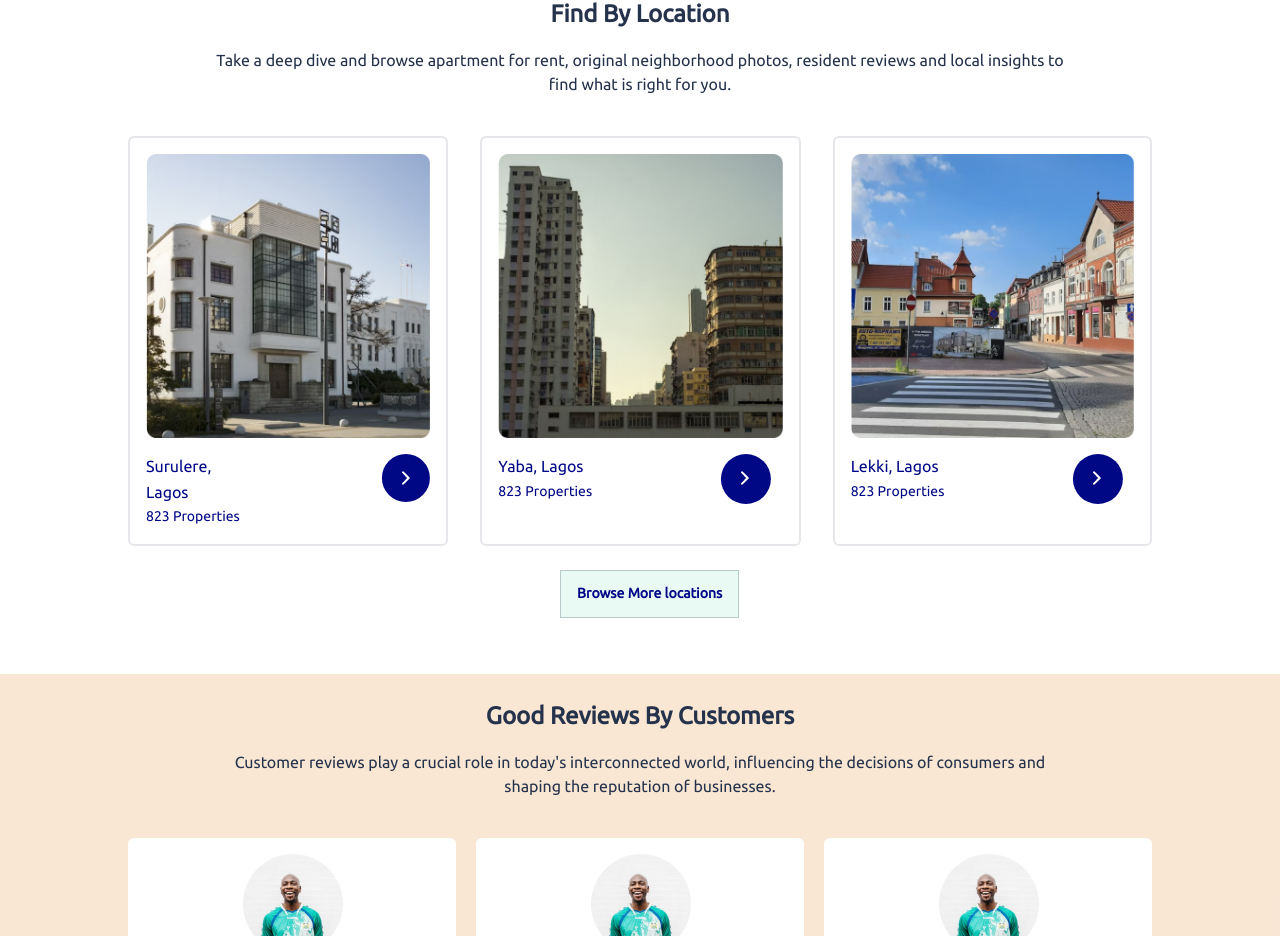
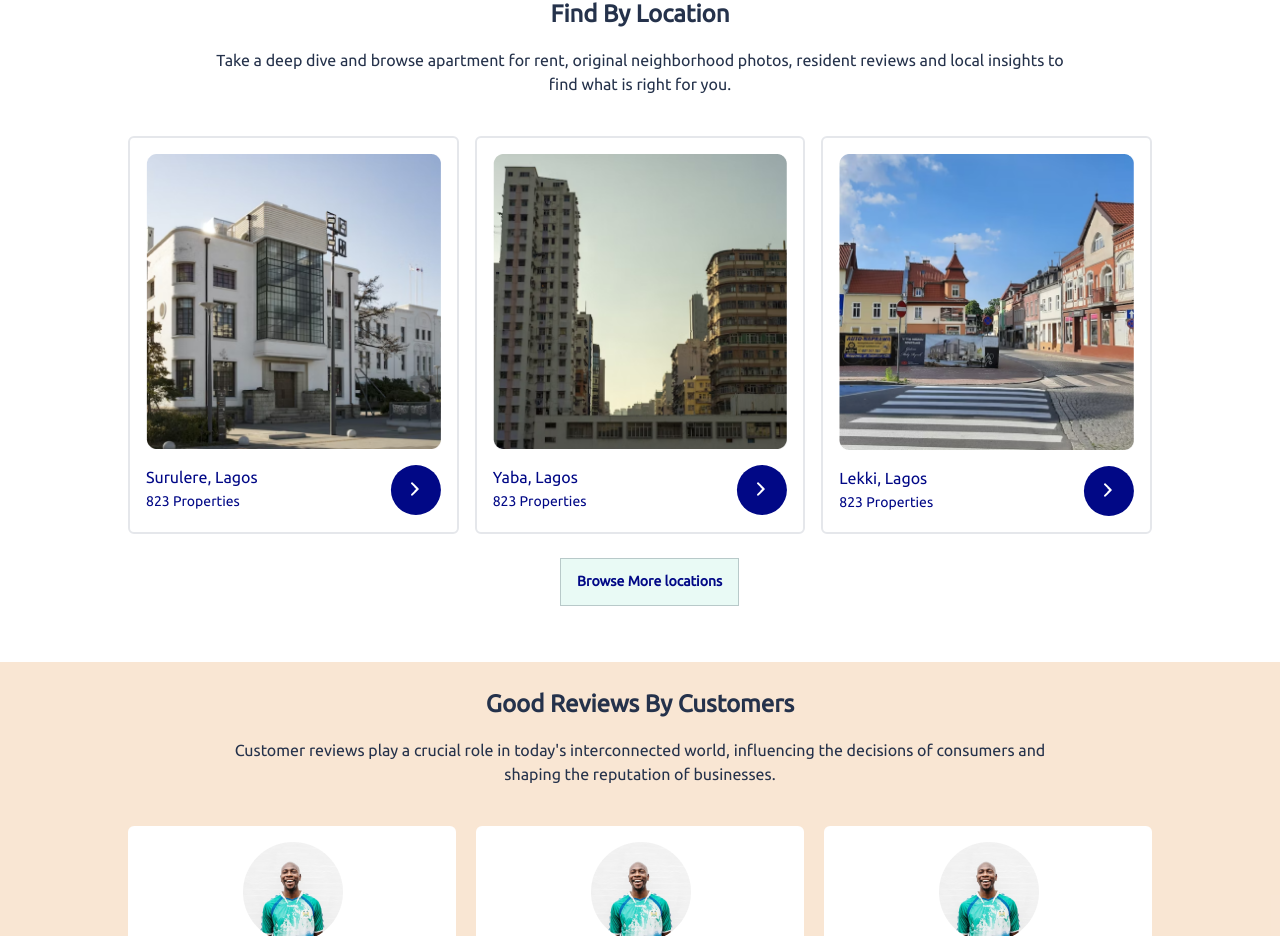
Before and after one commit to lazynerd-studios/Co-Habit-Landing, a React (Vite) app: page / in a window 1280 px wide. Shown: the part 2154-3090 px from the top of the page. Built offline with nearby package versions, Linux system fonts and the light colour scheme.

Commit message:
Update Home.jsx

```diff
--- a/src/Components/Home/Home.jsx
+++ b/src/Components/Home/Home.jsx
@@ -395,13 +395,15 @@ const Home = () => {
               find what is right for you.
             </p>
 
-            <div className="laptop:flex gap-8">
+            <div className="grid grid-cols-1 gap-6 laptop:grid-cols-3 tablet:grid-cols-2 laptop:gap-4">
+
+              {/* <div className="laptop:flex gap-8"> */}
               {/* 01 */}
-              <div className="border-2 rounded-md laptop:mt-0 mt-8 p-4 laptop:w-[] w-[]">
-                <img src={Building11} className="laptop:w-[] w-[]" alt="building-1" />
+              <div className="border-2 rounded-md mt-6 laptop:mt-0 p-4 laptop:w-[] w-[]">
+                <img src={Building11} className="laptop:w-[] w-[]" alt="building-2" />
 
-                <div className="flex pt-4">
-                  <span className="laptop:mr-[8rem] mr-[8.5rem]">
+                <div className="flex pt-4 justify-between">
+                  <span className="laptop:mr-[rem] mr-[rem]">
                     <p className="text-[#010886] font-normal leading-[1.6rem]">
                       Surulere, Lagos
                     </p>
@@ -410,18 +412,18 @@ const Home = () => {
                     </p>
                   </span>
                   <span className="laptop:ml-[]">
-                    <img src={ArrowLeft} className="absolute laptop:ml-3 laptop:mt-3 mt-3 ml-3 laptop:w-[] w-[]" alt="arrow-left" />
+                    <img src={ArrowLeft} className="absolute laptop:ml-3 my-3 mx-3 laptop:w-[] w-[]" alt="arrow-left" />
                     <img src={BlueCircle} className="laptop:w-[] w-[]" alt="blue-circle" />
                   </span>
                 </div>
               </div>
 
               {/* 02 */}
-              <div className="border-2 rounded-md laptop:mt-0 mt-8 p-4 laptop:w-[] w-[]">
+              <div className="border-2 rounded-md mt- p-4 laptop:w-[] w-[]">
                 <img src={Building12} className="laptop:w-[] w-[]" alt="building-2" />
 
-                <div className="flex pt-4">
-                  <span className="laptop:mr-[8rem] mr-[9.5rem]">
+                <div className="flex pt-4 justify-between">
+                  <span className="laptop:mr-[rem] mr-[rem]">
                     <p className="text-[#010886] font-normal leading-[1.6rem]">
                       Yaba, Lagos
                     </p>
@@ -430,18 +432,18 @@ const Home = () => {
                     </p>
                   </span>
                   <span className="laptop:ml-[]">
-                    <img src={ArrowLeft} className="absolute laptop:ml-3 laptop:mt-3 mt-3 ml-3 laptop:w-[] w-[]" alt="arrow-left" />
+                    <img src={ArrowLeft} className="absolute laptop:ml-3 my-3 mx-3 laptop:w-[] w-[]" alt="arrow-left" />
                     <img src={BlueCircle} className="laptop:w-[] w-[]" alt="blue-circle" />
                   </span>
                 </div>
               </div>
 
               {/* 03 */}
-              <div className="border-2 rounded-md laptop:mt-0 mt-8 p-4 laptop:w-[] w-[]">
-                <img src={Building13} className="laptop:w-[] w-[]" alt="building-3" />
+              <div className="border-2 rounded-md mt- p-4 laptop:w-[] w-[]">
+                <img src={Building13} className="laptop:w-[] w-[]" alt="building-2" />
 
-                <div className="flex pt-4">
-                  <span className="laptop:mr-[8rem] mr-[9.5rem]">
+                <div className="flex pt-4 justify-between">
+                  <span className="laptop:mr-[rem] mr-[rem]">
                     <p className="text-[#010886] font-normal leading-[1.6rem]">
                       Lekki, Lagos
                     </p>
@@ -450,7 +452,7 @@ const Home = () => {
                     </p>
                   </span>
                   <span className="laptop:ml-[]">
-                    <img src={ArrowLeft} className="absolute laptop:ml-3 laptop:mt-3 mt-3 ml-3 laptop:w-[] w-[]" alt="arrow-left" />
+                    <img src={ArrowLeft} className="absolute laptop:ml-3 my-3 mx-3 laptop:w-[] w-[]" alt="arrow-left" />
                     <img src={BlueCircle} className="laptop:w-[] w-[]" alt="blue-circle" />
                   </span>
                 </div>
@@ -554,7 +556,7 @@ const Home = () => {
         {/* end of 'good reviews by customers' */}
 
       </motion.div>
-    </section>
+    </section >
   );
 };
 
```
